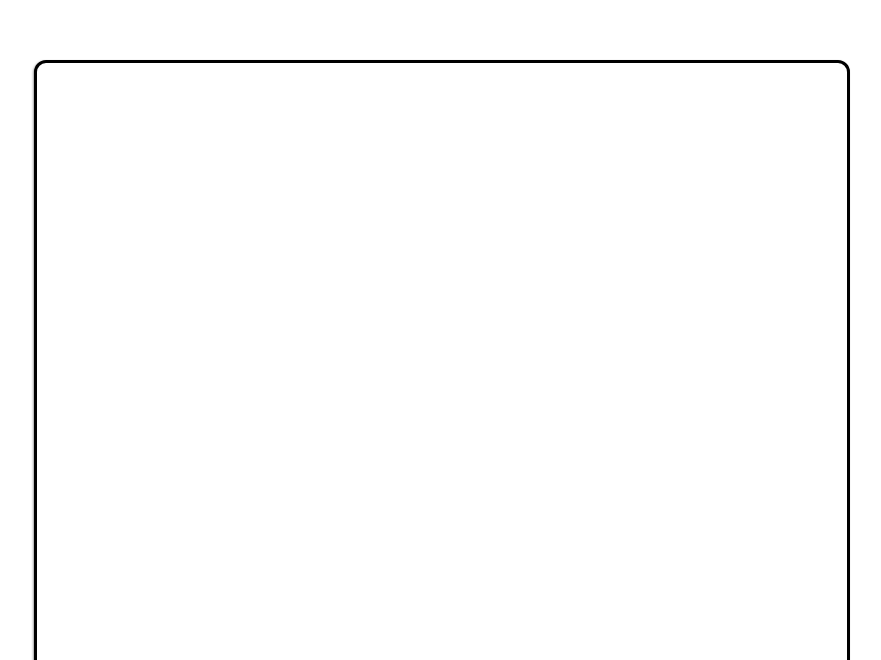
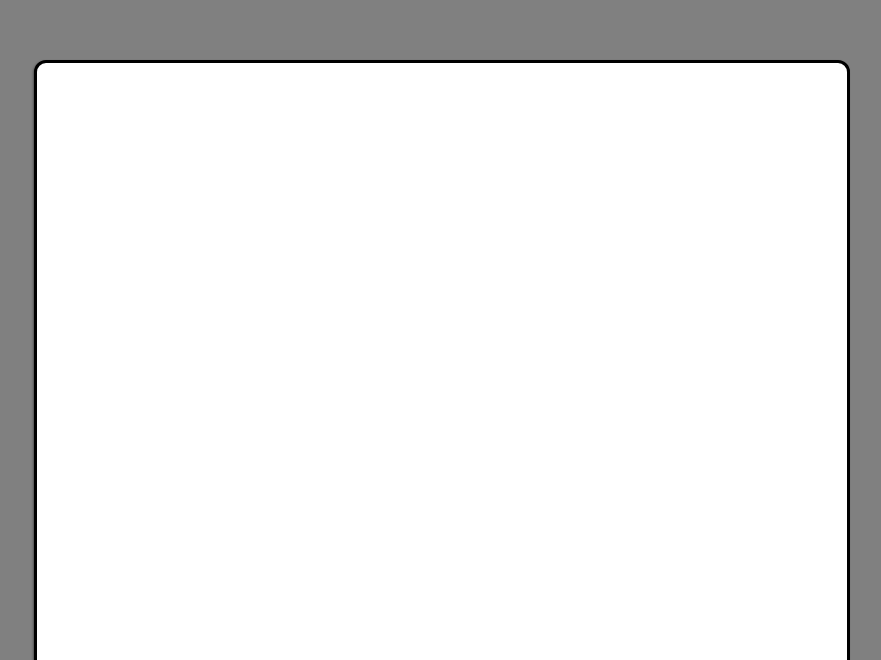
Before and after one commit to Eclismic/knipjethuis, a React (Create React App) app in the folder client/: page /subscription-customer in a window 1280 px wide. Shown: the part 140-800 px from the top of the page, without its empty margins (198-1079 px from the left). Built offline with nearby package versions, Linux system fonts and the light colour scheme.

Commit message:
fix screen sub form

```diff
--- a/client/src/Components/CSS/UseFormSubscriptionCustomer.css
+++ b/client/src/Components/CSS/UseFormSubscriptionCustomer.css
@@ -1,4 +1,10 @@
-
+.subscr-customer{
+  background-color: grey;
+  height: 100vh;
+  position: fixed;
+  right: 0;
+  left: 0;
+}
 
 .subscr-customer-container{
     width: 800px;
@@ -13,8 +19,7 @@
     -webkit-box-shadow: -1px 1px 3px -1px rgba(0,0,0,0.75);
       -moz-box-shadow: -1px 1px 3px -1px rgba(0,0,0,0.75);
       box-shadow: -1px 1px 3px -1px rgba(0,0,0,0.75);
-
-   position: relative;
+  position: relative;
 }
 
 .subscr-customer-footer{
```
